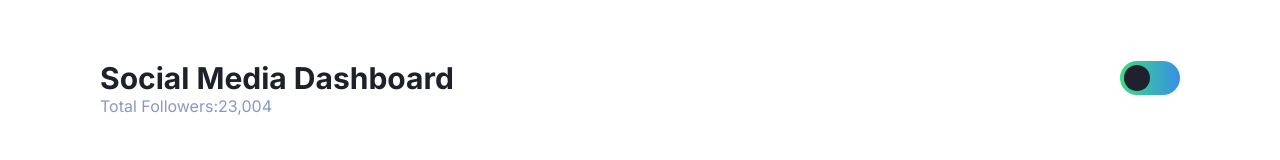
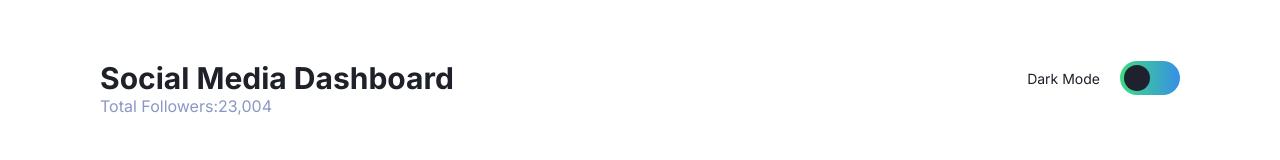
Before and after one commit to bigyandulal2/dashboard, a React (Vite) app: page / in a window 1280 px wide. Shown: the top 160 px of the page. Built offline with nearby package versions, Linux system fonts and the light colour scheme.

Commit message:
Update Navbar.jsx

```diff
--- a/src/components/Navbar.jsx
+++ b/src/components/Navbar.jsx
@@ -9,7 +9,7 @@ export default function Navbar({ toggle, setToggle }) {
           Social Media Dashboard
         </h3>
         <aside>
-          <span>Dark Mode</span>
+          <span  className={toggle ? "  text-dark-text-white" : "text-light-text-dark"}>Dark Mode</span>
           {/* add a toggle element here */}
           <div className="navbar_navlist-toggle">
             <label className="switch">
```
